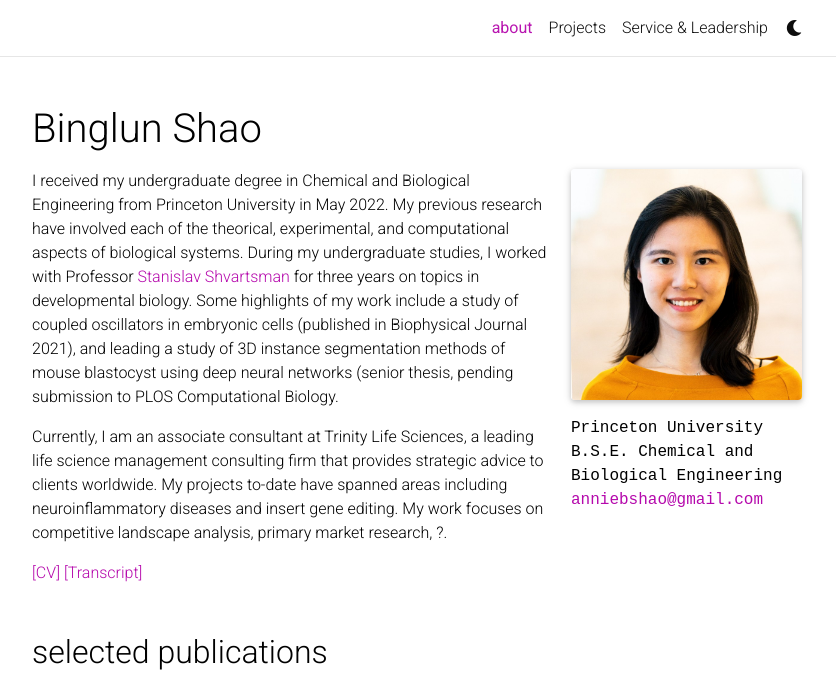
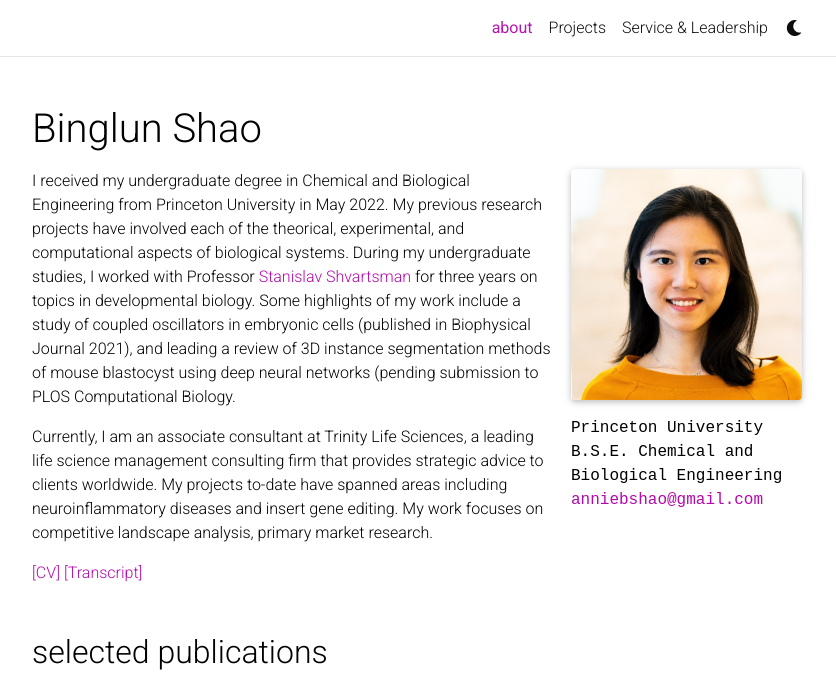
Before and after one commit to bingluna/bingluna.github.io, a Jekyll site: the page built from _pages/about.md, in a window 1280 px wide and 1034 px high, cut to the strip 0-683 px from the top of the window. Shown: the whole strip, without its empty margins (223-1059 px from the left). Built offline with Jekyll 4.4.1, drawn with Linux system fonts in a browser that asks for light colours; full-size pictures stand in for the smaller copies a plugin makes; comment, search, counter and statistics services are not loaded; a style sheet for code colours, icons or effects is not loaded.

Commit message:
minor edits

```diff
--- a/_pages/about.md
+++ b/_pages/about.md
@@ -17,9 +17,9 @@ news: false  # includes a list of news items
 selected_papers: true # includes a list of papers marked as "selected={true}"
 social: true  # includes social icons at the bottom of the page
 ---
-I received my undergraduate degree in Chemical and Biological Engineering from Princeton University in May 2022. My previous research have involved each of the theorical, experimental, and computational aspects of biological systems. During my undergraduate studies, I worked with Professor [Stanislav Shvartsman](https://cbe.princeton.edu/people/stanislav-shvartsman) for three years on topics in developmental biology. Some highlights of my work include a study of coupled oscillators in embryonic cells (published in Biophysical Journal 2021), and leading a study of 3D instance segmentation methods of mouse blastocyst using deep neural networks (senior thesis, pending submission to PLOS Computational Biology.
+I received my undergraduate degree in Chemical and Biological Engineering from Princeton University in May 2022. My previous research projects have involved each of the theorical, experimental, and computational aspects of biological systems. During my undergraduate studies, I worked with Professor [Stanislav Shvartsman](https://cbe.princeton.edu/people/stanislav-shvartsman) for three years on topics in developmental biology. Some highlights of my work include a study of coupled oscillators in embryonic cells (published in Biophysical Journal 2021), and leading a review of 3D instance segmentation methods of mouse blastocyst using deep neural networks (pending submission to PLOS Computational Biology.
 
-Currently, I am an associate consultant at Trinity Life Sciences, a leading life science management consulting firm that provides strategic advice to clients worldwide. My projects to-date have spanned areas including neuroinflammatory diseases and insert gene editing. My work focuses on competitive landscape analysis, primary market research, ?.
+Currently, I am an associate consultant at Trinity Life Sciences, a leading life science management consulting firm that provides strategic advice to clients worldwide. My projects to-date have spanned areas including neuroinflammatory diseases and insert gene editing. My work focuses on competitive landscape analysis, primary market research.
 
 
 [\[CV\]](https://bingluna.github.io/assets/pdf/cv.pdf)
```
